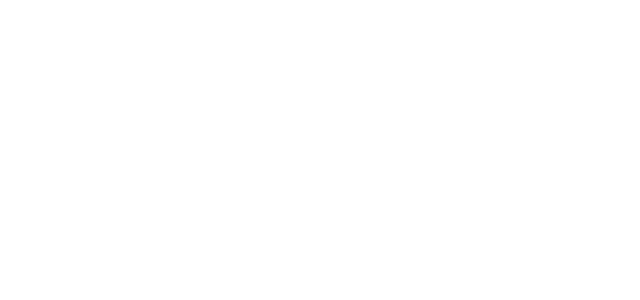
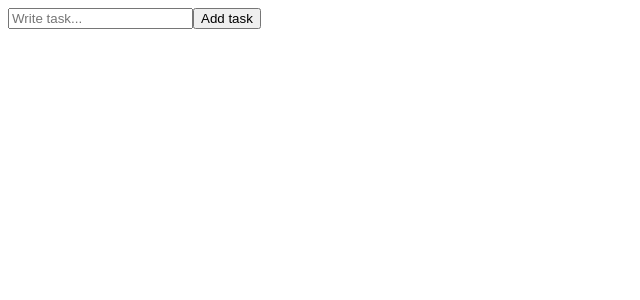
Before and after one commit to Zekumoru/top-react-list, a React (Create React App) app: page / in a window 1280 px wide. Shown: the top 300 px of the page, without its empty margins (0-640 px from the left). Built offline with nearby package versions, Linux system fonts and the light colour scheme.

Commit message:
Create InputBar.js

```diff
--- a/src/App.js
+++ b/src/App.js
@@ -1,8 +1,13 @@
 import React from 'react';
+import InputBar from './components/InputBar';
 
 class App extends React.Component {
   render() {
-    return <div></div>;
+    return (
+      <div>
+        <InputBar />
+      </div>
+    );
   }
 }
 
--- /dev/null
+++ b/src/components/InputBar.js
@@ -0,0 +1,14 @@
+import React from 'react';
+
+class InputBar extends React.Component {
+  render() {
+    return (
+      <div className="InputBar">
+        <input type="text" placeholder="Write task..." />
+        <button>Add task</button>
+      </div>
+    );
+  }
+}
+
+export default InputBar;
```
